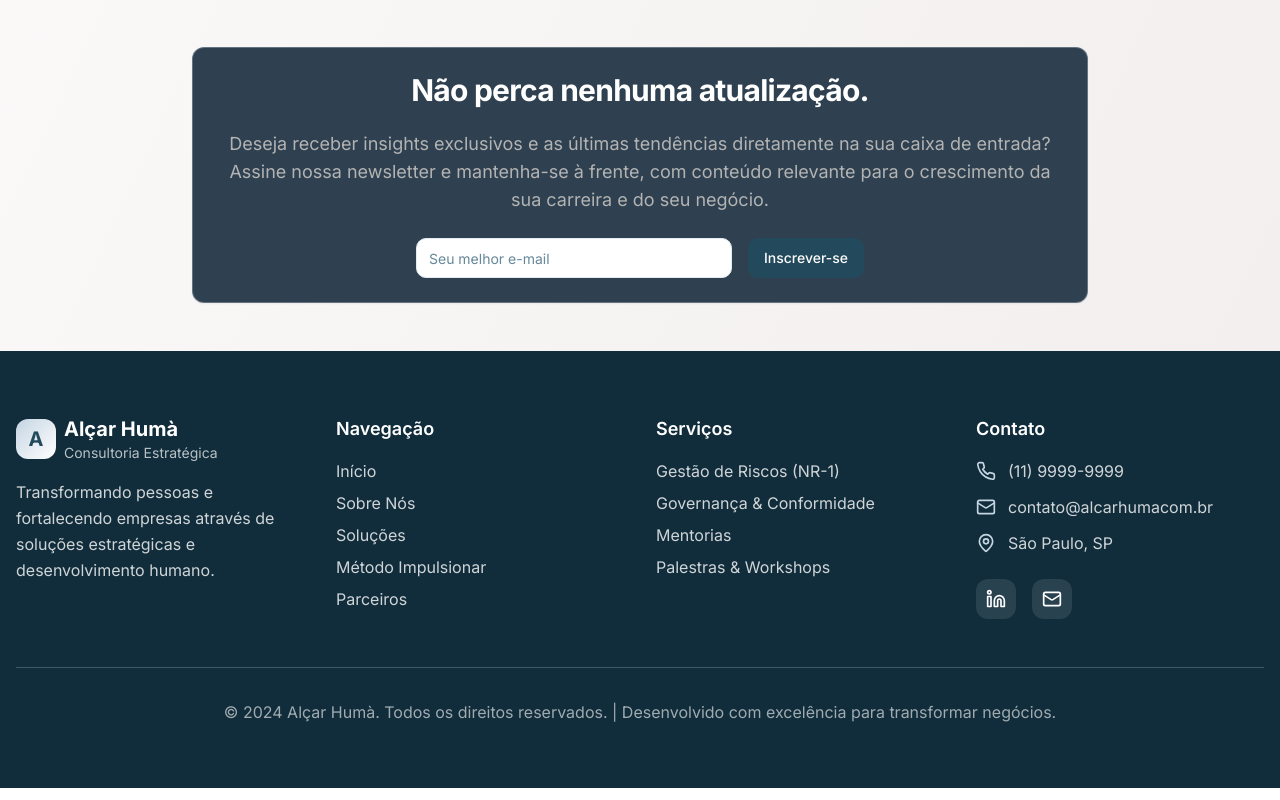
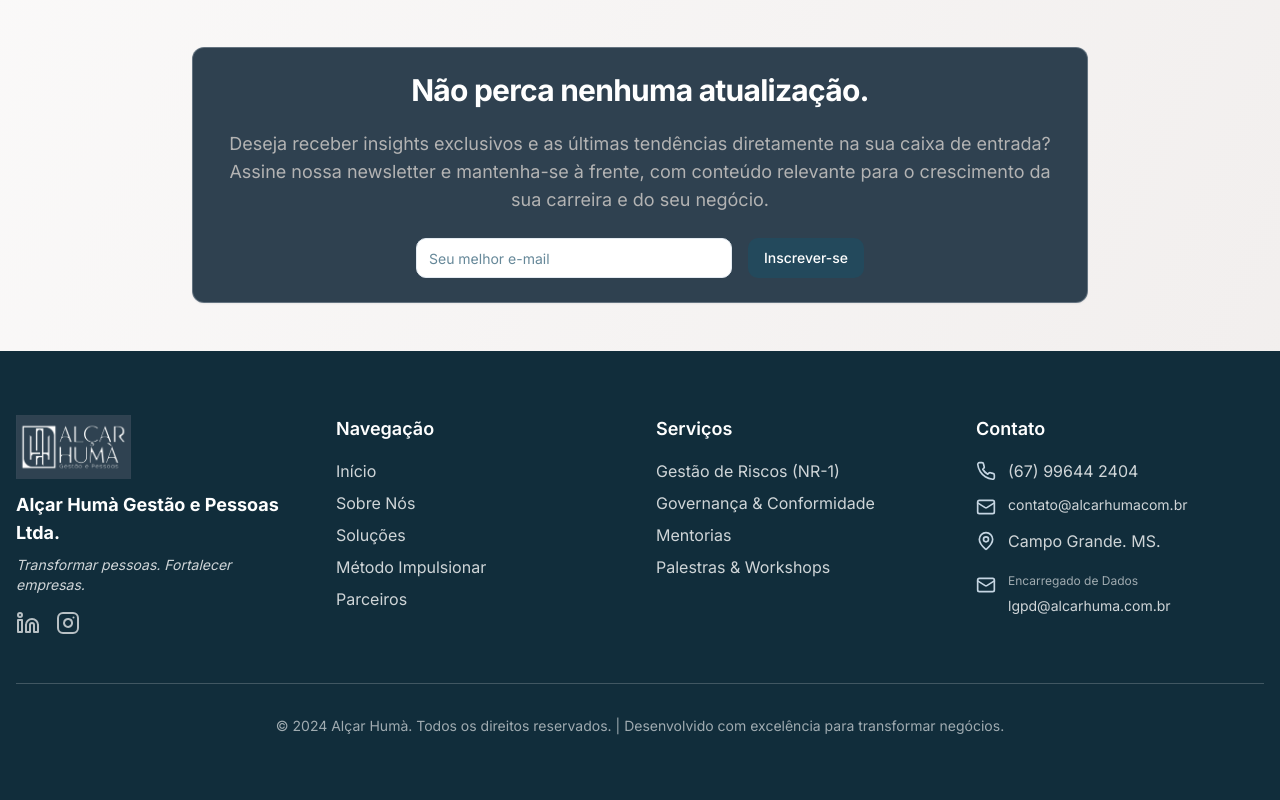
Before and after one commit to zKaminise/AlcarHumaSite, a React (Vite) app: page /artigos in a window 1280 px wide. Shown: the part 1917-2717 px from the top of the page. Built offline with nearby package versions, Linux system fonts and the light colour scheme.

Commit message:
Update footer with new logo and information

```diff
--- a/src/components/Footer.tsx
+++ b/src/components/Footer.tsx
@@ -1,4 +1,5 @@
-import { Linkedin, Mail, Phone, MapPin } from "lucide-react";
+import { Linkedin, Mail, Phone, MapPin, Instagram } from "lucide-react";
+import logoAlcarHuma from "@/assets/logo-alcarhuma.jpg";
 
 const Footer = () => {
   return (
@@ -7,30 +8,50 @@ const Footer = () => {
         <div className="grid md:grid-cols-4 gap-8">
           {/* Company Info */}
           <div className="space-y-4">
-            <div className="flex items-center space-x-2">
-              <div className="w-10 h-10 bg-gradient-to-br from-auxiliary to-white rounded-lg flex items-center justify-center">
-                <span className="text-primary font-bold text-xl">A</span>
-              </div>
-              <div>
-                <h1 className="text-xl font-bold">Alçar Humà</h1>
-                <p className="text-sm text-primary-foreground/70">Consultoria Estratégica</p>
-              </div>
+            <div className="mb-4">
+              <img
+                src={logoAlcarHuma}
+                alt="Alçar Humà Gestão e Pessoas"
+                className="h-16 w-auto mb-3"
+              />
+              <h1 className="text-lg font-bold">Alçar Humà Gestão e Pessoas Ltda.</h1>
+              <p className="text-sm text-primary-foreground/80 italic mt-2">
+                Transformar pessoas. Fortalecer empresas.
+              </p>
             </div>
-            <p className="text-primary-foreground/80 leading-relaxed">
-              Transformando pessoas e fortalecendo empresas através de soluções estratégicas
-              e desenvolvimento humano.
-            </p>
+
+            {/* Social Links - Modern Style */}
+            <div className="flex space-x-4 mt-6">
+              <a
+                href="https://www.linkedin.com/company/alçar-humà-gestão-e-pessoas/"
+                target="_blank"
+                rel="noopener noreferrer"
+                className="text-primary-foreground/70 hover:text-auxiliary transition-all duration-300 hover:scale-110"
+                aria-label="LinkedIn"
+              >
+                <Linkedin className="h-6 w-6" />
+              </a>
+              <a
+                href="https://www.instagram.com/alcarhumagp?igsh=MXJqMWduMHM1dmh3cg%3D%3D&utm_source=qr"
+                target="_blank"
+                rel="noopener noreferrer"
+                className="text-primary-foreground/70 hover:text-auxiliary transition-all duration-300 hover:scale-110"
+                aria-label="Instagram"
+              >
+                <Instagram className="h-6 w-6" />
+              </a>
+            </div>
           </div>
 
           {/* Quick Links */}
           <div>
             <h4 className="text-lg font-semibold mb-4">Navegação</h4>
             <ul className="space-y-2">
-              <li><a href="#home" className="text-primary-foreground/80 hover:text-auxiliary transition-colors">Início</a></li>
-              <li><a href="#sobre" className="text-primary-foreground/80 hover:text-auxiliary transition-colors">Sobre Nós</a></li>
-              <li><a href="#solucoes" className="text-primary-foreground/80 hover:text-auxiliary transition-colors">Soluções</a></li>
-              <li><a href="#metodo" className="text-primary-foreground/80 hover:text-auxiliary transition-colors">Método Impulsionar</a></li>
-              <li><a href="#parceiros" className="text-primary-foreground/80 hover:text-auxiliary transition-colors">Parceiros</a></li>
+              <li><a href="/" className="text-primary-foreground/80 hover:text-auxiliary transition-colors">Início</a></li>
+              <li><a href="/sobre-nos" className="text-primary-foreground/80 hover:text-auxiliary transition-colors">Sobre Nós</a></li>
+              <li><a href="/solucoes" className="text-primary-foreground/80 hover:text-auxiliary transition-colors">Soluções</a></li>
+              <li><a href="/metodo-impulsionar" className="text-primary-foreground/80 hover:text-auxiliary transition-colors">Método Impulsionar</a></li>
+              <li><a href="/parceiros" className="text-primary-foreground/80 hover:text-auxiliary transition-colors">Parceiros</a></li>
             </ul>
           </div>
 
@@ -38,10 +59,10 @@ const Footer = () => {
           <div>
             <h4 className="text-lg font-semibold mb-4">Serviços</h4>
             <ul className="space-y-2">
-              <li><a href="#solucoes" className="text-primary-foreground/80 hover:text-auxiliary transition-colors">Gestão de Riscos (NR-1)</a></li>
-              <li><a href="#solucoes" className="text-primary-foreground/80 hover:text-auxiliary transition-colors">Governança & Conformidade</a></li>
-              <li><a href="#solucoes" className="text-primary-foreground/80 hover:text-auxiliary transition-colors">Mentorias</a></li>
-              <li><a href="#solucoes" className="text-primary-foreground/80 hover:text-auxiliary transition-colors">Palestras & Workshops</a></li>
+              <li><a href="/solucoes" className="text-primary-foreground/80 hover:text-auxiliary transition-colors">Gestão de Riscos (NR-1)</a></li>
+              <li><a href="/solucoes" className="text-primary-foreground/80 hover:text-auxiliary transition-colors">Governança & Conformidade</a></li>
+              <li><a href="/metodo-impulsionar" className="text-primary-foreground/80 hover:text-auxiliary transition-colors">Mentorias</a></li>
+              <li><a href="/palestras-workshops" className="text-primary-foreground/80 hover:text-auxiliary transition-colors">Palestras & Workshops</a></li>
             </ul>
           </div>
 
@@ -49,41 +70,32 @@ const Footer = () => {
           <div>
             <h4 className="text-lg font-semibold mb-4">Contato</h4>
             <div className="space-y-3">
-              <div className="flex items-center space-x-3">
-                <Phone className="h-5 w-5 text-auxiliary" />
-                <span className="text-primary-foreground/80">(11) 9999-9999</span>
+              <div className="flex items-start space-x-3">
+                <Phone className="h-5 w-5 text-auxiliary flex-shrink-0 mt-0.5" />
+                <span className="text-primary-foreground/80">(67) 99644 2404</span>
               </div>
-              <div className="flex items-center space-x-3">
-                <Mail className="h-5 w-5 text-auxiliary" />
-                <span className="text-primary-foreground/80">contato@alcarhumacom.br</span>
+              <div className="flex items-start space-x-3">
+                <Mail className="h-5 w-5 text-auxiliary flex-shrink-0 mt-0.5" />
+                <span className="text-primary-foreground/80 text-sm break-all">contato@alcarhumacom.br</span>
               </div>
-              <div className="flex items-center space-x-3">
-                <MapPin className="h-5 w-5 text-auxiliary" />
-                <span className="text-primary-foreground/80">São Paulo, SP</span>
+              <div className="flex items-start space-x-3">
+                <MapPin className="h-5 w-5 text-auxiliary flex-shrink-0 mt-0.5" />
+                <span className="text-primary-foreground/80">Campo Grande. MS.</span>
               </div>
-            </div>
-
-            {/* Social Links */}
-            <div className="flex space-x-4 mt-6">
-              <a
-                href="#"
-                className="w-10 h-10 bg-primary-foreground/10 rounded-lg flex items-center justify-center hover:bg-auxiliary hover:text-primary transition-all duration-300"
-              >
-                <Linkedin className="h-5 w-5" />
-              </a>
-              <a
-                href="#"
-                className="w-10 h-10 bg-primary-foreground/10 rounded-lg flex items-center justify-center hover:bg-auxiliary hover:text-primary transition-all duration-300"
-              >
-                <Mail className="h-5 w-5" />
-              </a>
+              <div className="flex items-start space-x-3 pt-2">
+                <Mail className="h-5 w-5 text-auxiliary flex-shrink-0 mt-0.5" />
+                <div>
+                  <p className="text-xs text-primary-foreground/60 mb-1">Encarregado de Dados</p>
+                  <span className="text-primary-foreground/80 text-sm break-all">lgpd@alcarhuma.com.br</span>
+                </div>
+              </div>
             </div>
           </div>
         </div>
 
         {/* Bottom Bar */}
         <div className="border-t border-primary-foreground/20 mt-12 pt-8 text-center">
-          <p className="text-primary-foreground/60">
+          <p className="text-primary-foreground/60 text-sm">
             © 2024 Alçar Humà. Todos os direitos reservados. | Desenvolvido com excelência para transformar negócios.
           </p>
         </div>
```
Also changed, not shown: src/assets/logo-alcarhuma.jpg (added).
